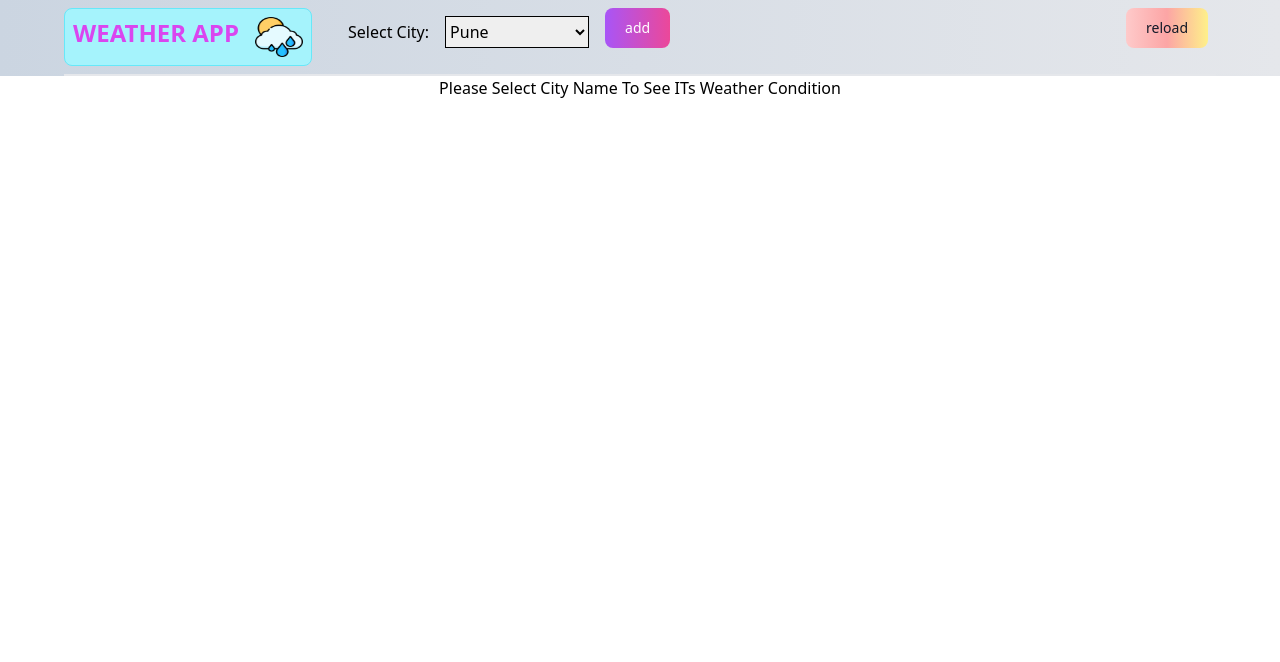
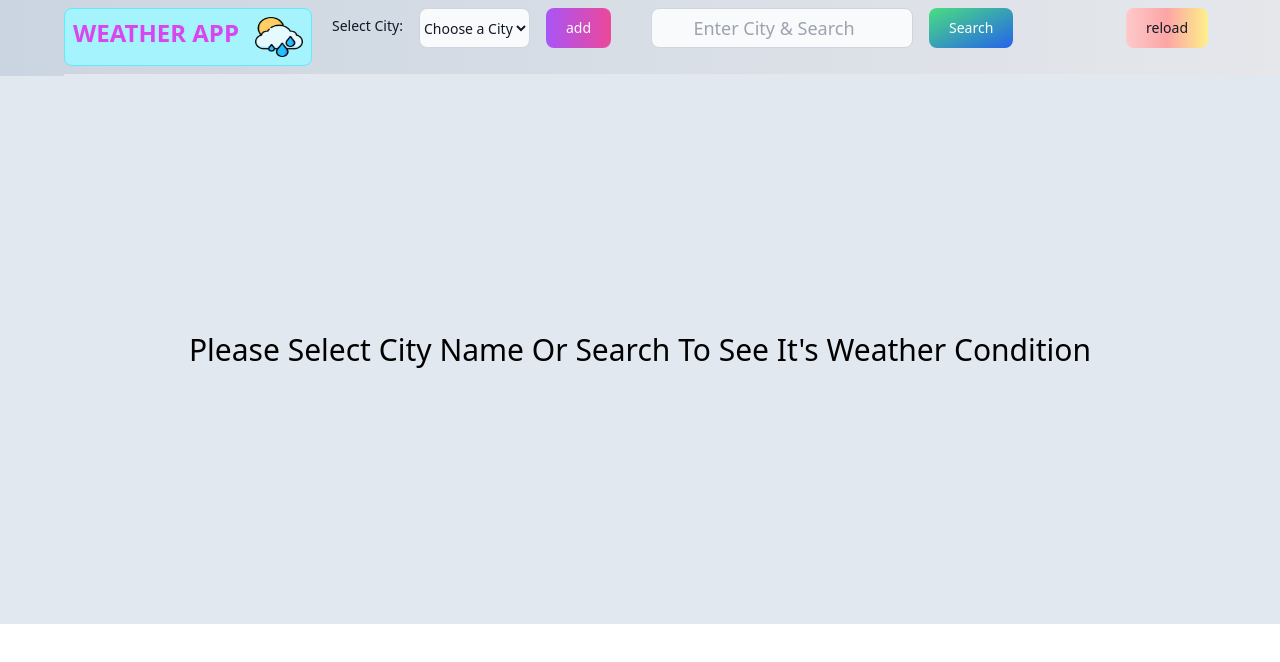
Before and after one commit to LokeshJawale1996/Weather-App, a React (Create React App) app in the folder weather-dashboard/: page / in a window 1280 px wide. Shown: the top 662 px of the page. Built offline with nearby package versions, Linux system fonts and the light colour scheme.

Commit message:
ui styling, reload function ,search functionality added

```diff
--- a/weather-dashboard/src/components/Weather.js
+++ b/weather-dashboard/src/components/Weather.js
@@ -2,6 +2,7 @@ import React, { useState } from "react";
 import Logo from "./images/weather1.png";
 import Sunrise from "./images/sunrise.png";
 import Sunset from "./images/sunset.png";
+import "./weather.css";
 // import Background from "./images/background.jpg"
 
 function Weather() {
@@ -12,9 +13,14 @@ function Weather() {
   const handleChange = (e) => {
     setSelect(e.target.value);
   };
+
+  const reLoad = () => {
+    window.location.reload();
+  };
   //after clicking on add it executes
   const handleClick = () => {
-    // console.log(select);
+    console.log("hi");
+
     const fetchApi = async () => {
       const url = `https://api.openweathermap.org/data/2.5/weather?q=${select}&units=metric&appid=3f256663324712b90cf713a480e25f6d
           `;
@@ -23,37 +29,13 @@ function Weather() {
       //we are setting response in state
       setData(resJson);
     };
-    fetchApi();
+    setTimeout(() => {
+      fetchApi();
+    }, 1000);
   };
 
-  //converted as per indian time
-  function showSunriseTime() {
-    let unixDate = data.sys.sunrise;
-    const d = new Date(unixDate * 1000);
-    const dayTime = d.toLocaleString(d.getDate());
-    const time = dayTime.slice(-10, -6);
-    return time;
-  }
-  //converted as per indian time
-  function showSunsetTime() {
-    let unixDate = data.sys.sunset;
-    const d = new Date(unixDate * 1000);
-
-    const dayTime = d.toLocaleString(d.getDate());
-    const time = dayTime.slice(-10, -6);
-    return time;
-  }
-  //converted as per indian time
-  function showCurrentDay() {
-    let unixDate = data.sys.sunrise;
-    const d = new Date(unixDate * 1000);
-    const dayTime = d.toLocaleString(d.getDate());
-    const day = dayTime.slice(0, 8);
-    return day;
-  }
-
   return (
-    <div className="container mx-auto">
+    <div className="bg-slate-200 max-h-full" id="weather">
       {/* Navbar */}
       <div className="bg-gradient-to-r from-slate-300 to-gray-200">
         <div className="flex justify-between text-black border-b-2 py-2 max-w-6xl mx-auto">
@@ -64,13 +46,17 @@ function Weather() {
               </h1>
               <img src={Logo} alt="logo" className="w-16 h-10 px-2" />
             </div>
-            <div className="flex">
-              <div className="mt-2 px-4">
-                <label className="pr-4">Select City:</label>
+            <div className="flex gap-x-4">
+              <div className="flex gap-x-4 justify-items-center">
+                <label className="pt-2 block text-sm font-medium text-gray-900 dark:text-white">
+                  Select City:
+                </label>
                 <select
-                  className="border border-1 border-black w-36 h-8"
+                  className="h-10 w-100 bg-gray-50 border border-gray-300 text-gray-900 text-sm rounded-lg focus:ring-blue-500 focus:border-blue-500  dark:bg-gray-700 dark:border-gray-600 dark:placeholder-gray-400 dark:text-white dark:focus:ring-blue-500 dark:focus:border-blue-500"
                   onChange={handleChange}
                 >
+                  <option selected>Choose a City</option>
+
                   <option className="border border-1 border-black" value="Pune">
                     Pune
                   </option>
@@ -133,6 +119,24 @@ function Weather() {
                   add
                 </button>
               </div>
+              <div className="flex">
+                <div className="px-4">
+                  <input
+                    type="search"
+                    className="h-10 w-100 text-lg text-gray-900 border border-gray-300 rounded-lg bg-gray-50 focus:ring-blue-500 focus:border-blue-500 dark:bg-gray-700 dark:border-gray-600 dark:placeholder-gray-400 dark:text-white dark:focus:ring-blue-500 dark:focus:border-blue-500 text-center placeholder:text-center"
+                    onChange={handleChange}
+                    placeholder="Enter City & Search"
+                  />
+                </div>
+                <div>
+                  <button
+                    onClick={handleClick}
+                    className="text-white bg-gradient-to-br from-green-400 to-blue-600 hover:bg-gradient-to-bl focus:ring-4 focus:outline-none focus:ring-green-200 dark:focus:ring-green-800 font-medium rounded-lg text-sm px-5 py-2.5 text-center mr-2 mb-2"
+                  >
+                    Search
+                  </button>
+                </div>
+              </div>
             </div>
           </div>
 
@@ -140,6 +144,7 @@ function Weather() {
             <button
               type="button"
               className="text-gray-900 bg-gradient-to-r from-red-200 via-red-300 to-yellow-200 hover:bg-gradient-to-bl focus:ring-4 focus:outline-none focus:ring-red-100 dark:focus:ring-red-400 font-medium rounded-lg text-sm px-5 py-2.5 text-center mr-2 mb-2"
+              onClick={reLoad}
             >
               reload
             </button>
@@ -150,10 +155,12 @@ function Weather() {
       {/* Data/Cards */}
 
       {!data ? (
-        <p>Please Select City Name To See ITs Weather Condition</p>
+        <p className="flex text-center h-full justify-center justify-items-center py-64 bg-slate-200 text-3xl">
+          Please Select City Name Or Search To See It's Weather Condition
+        </p>
       ) : (
-        <div className="grid grid-cols-3 mx-auto px-6 py-3 my-3">
-          <div className="max-h-screen w-full h-full max-w-sm p-4 border-4 border-gray-200 rounded-3xl shadow sm:p-6 dark:bg-gray-800 dark:border-gray-900  bg-gradient-to-r from-cyan-100 to-blue-300">
+        <div className="mx-auto px-12 py-3 my-3  max-w-xl max-h-full">
+          <div className="max-h-full  p-4 border-4 border-gray-400 rounded-3xl shadow sm:p-6 dark:bg-gray-800 dark:border-gray-900  bg-gradient-to-r from-cyan-100 to-blue-300">
             <ul>
               <li
                 id="name-city-btn"
@@ -188,7 +195,10 @@ function Weather() {
                     alt="Sunrise"
                     className="w-10 h-10 block"
                   ></img>
-                  <p>Sunrise: {showSunriseTime()}</p>
+                  <p>
+                    Sunrise:{" "}
+                    {new Date(data.sys.sunrise * 1000).toLocaleTimeString()}
+                  </p>
                 </div>
                 <div id="sunset" className="flex justify-center flex-col">
                   <img
@@ -196,20 +206,23 @@ function Weather() {
                     alt="Sunset"
                     className="w-10 h-10 block"
                   ></img>
-                  <p>Sunset: {showSunsetTime()}</p>
+                  <p>
+                    Sunset:{" "}
+                    {new Date(data.sys.sunset * 1000).toLocaleTimeString()}
+                  </p>
                 </div>
               </li>
               <li>
-                <p>{showCurrentDay()}</p>
+                <p>{new Date(data.sys.sunrise * 1000).toLocaleDateString()}</p>
               </li>
             </ul>
           </div>
-          <div className="bg-white max-h-screen w-full h-full max-w-sm p-4 border border-gray-200 rounded-lg shadow sm:p-8 dark:bg-gray-800 dark:border-gray-700">
+          {/* <div className="bg-white max-h-screen w-full h-full max-w-sm p-4 border border-gray-200 rounded-lg shadow sm:p-8 dark:bg-gray-800 dark:border-gray-700">
             Two
           </div>
           <div className="bg-white max-h-screen w-full h-full max-w-sm p-4 border border-gray-200 rounded-lg shadow sm:p-8 dark:bg-gray-800 dark:border-gray-700">
             Three
-          </div>
+          </div> */}
         </div>
       )}
     </div>
--- /dev/null
+++ b/weather-dashboard/src/components/weather.css
@@ -0,0 +1,4 @@
+#weather{
+    background-image: url("./images/background.jpg");
+
+}
```
